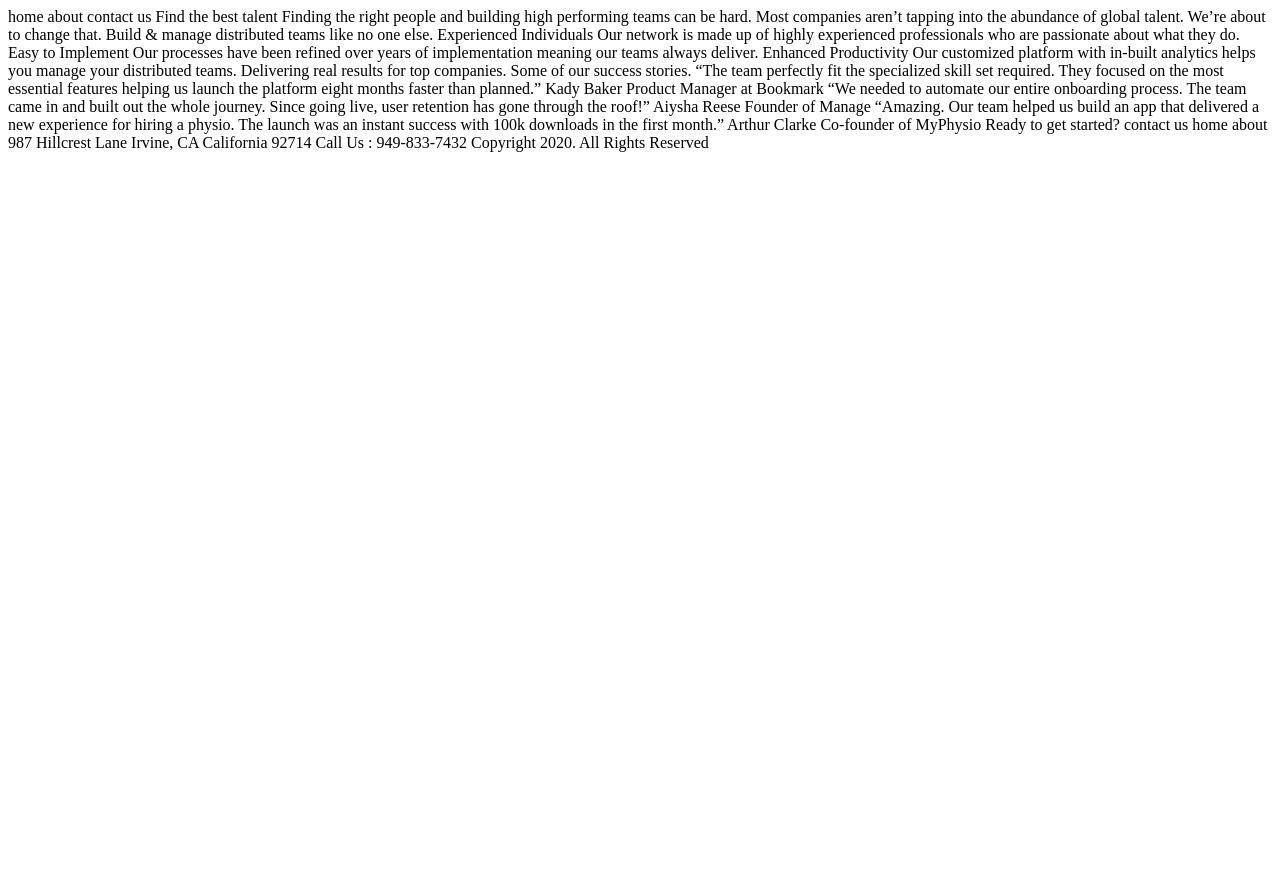
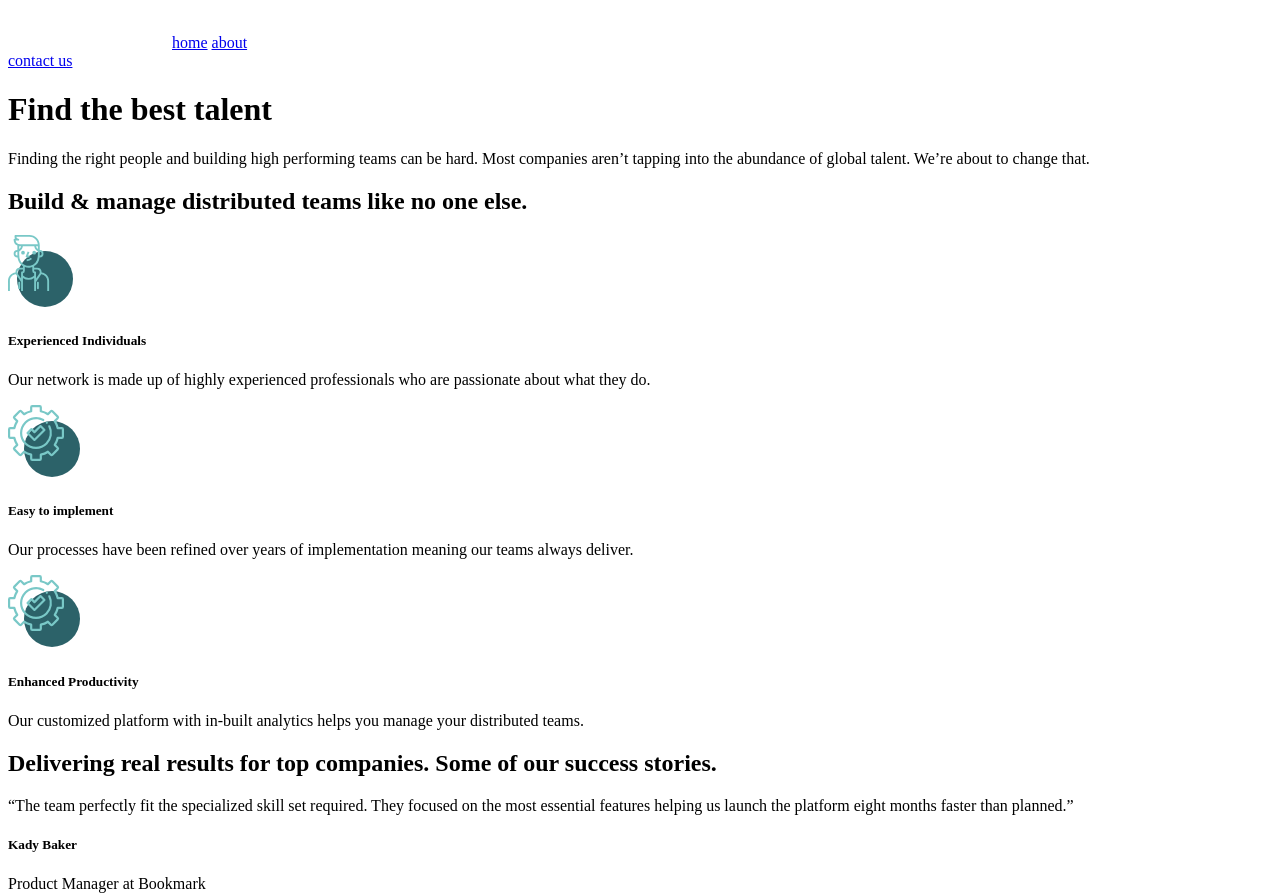
Before and after one commit to bluepersia/MyTeam-Multi-Page-Site, a plain HTML site: page index.html in a window 1280 px wide. Shown: the top 896 px of the page. Before the commit the page ends 800 px from the top, so only its background shows below. Drawn offline with Linux system fonts and the light colour scheme.

Commit message:
Home HTML

```diff
--- a/index.html
+++ b/index.html
@@ -10,74 +10,138 @@
 </head>
 <body>
 
-  home
-  about
+  <header>
+    <nav>
+      <div class="nav-primary">
+        <img src="images/logo.svg" alt="" />
+        <a href="#">home</a>
+        <a href="#">about</a>
+      </div>
 
-  contact us
+      <a href="#" class="btn btn-white">contact us</a>
+
+    </nav>
+
+  </header>
 
 
+  <main>
 
-  Find the best talent
+    <div class="main-block">
+      <h1>Find the best <span>talent</span></h1>
 
-  Finding the right people and building high performing teams can
+      <div class="text">
+        <p>Finding the right people and building high performing teams can
           be hard. Most companies aren’t tapping into the abundance of global
-  talent. We’re about to change that.
+          talent. We’re about to change that.</p>
+      </div>
+    </div>
+
+    <div class="main-block" >
+      <h2>Build & manage distributed teams like no one else.</h2>
+
+      <div class="features">
+        <div class="feature">
+          <img src="images/icon-person.svg" />
+          <div>
+            <h5>Experienced Individuals</h5>
+            <p>Our network is made up of highly experienced professionals who are
+              passionate about what they do.</p>
+          </div>
+        </div>
+        <div class="feature">
+          <img src="images/icon-cog.svg" />
+          <div>
+            <h5>Easy to implement</h5>
+            <p>Our processes have been refined over years of implementation meaning
+              our teams always deliver.</p>
+          </div>
+        </div>
+        <div class="feature">
+          <img src="images/icon-cog.svg" />
+          <div>
+            <h5>Enhanced Productivity</h5>
+            <p>Our customized platform with in-built analytics helps you manage your
+              distributed teams.</p>
+          </div>
+        </div>
+      </div>
+    </div>
 
 
+    <div class="main-block">
+      <h2>Delivering real results for top companies. Some of our <span>success stories.</span></h2>
 
-  Build & manage distributed teams like no one else.
+      <div>
+        <p>“The team perfectly fit the specialized skill set required. They focused
+          on the most essential features helping us launch the platform eight months
+          faster than planned.”</p>
+        <h5>Kady Baker</h5>
+        <p>Product Manager at Bookmark</p>
 
-  Experienced Individuals
-  Our network is made up of highly experienced professionals who are
-  passionate about what they do.
+        <img src="images/avatar-kady.jpg" />
+      </div>
 
-  Easy to Implement
-  Our processes have been refined over years of implementation meaning
-  our teams always deliver.
+      <div>
+        <p>“We needed to automate our entire onboarding process. The team came in and
+          built out the whole journey. Since going live, user retention has gone
+          through the roof!”</p>
+        <h5>Aiysha Reese</h5>
+        <p>Founder of Manage</p>
 
-  Enhanced Productivity
-  Our customized platform with in-built analytics helps you manage your
-  distributed teams.
+        <img src="images/avatar-aiysha.jpg" />
+      </div>
+
+      <div>
+        <p>“Amazing. Our team helped us build an app that delivered a new experience for
+          hiring a physio. The launch was an instant success with 100k downloads in the
+          first month.”</p>
+        <h5>Arthur Clarke</h5>
+        <p>Co-founder of MyPhysio</p>
+
+        <img src="images/avatar-aiysha.jpg" />
+      </div>
+    </div>
+
+    <div class="call-to-action">
+      <h2>Ready to get started?</h2>
+      <button class="btn btn-green">contact us</button>
+    </div>
 
 
+  <footer>
+    <div>
+      <img src="images/logo.svg" />
+      <a href="#">home</a>
+      <a href="#">about</a>
+    </div>
 
-  Delivering real results for top companies. Some of our success stories.
-
-  “The team perfectly fit the specialized skill set required. They focused
-  on the most essential features helping us launch the platform eight months
-  faster than planned.”
-  Kady Baker
-  Product Manager at Bookmark
-
-  “We needed to automate our entire onboarding process. The team came in and
-  built out the whole journey. Since going live, user retention has gone
-  through the roof!”
-  Aiysha Reese
-  Founder of Manage
-
-  “Amazing. Our team helped us build an app that delivered a new experience for
-  hiring a physio. The launch was an instant success with 100k downloads in the
-  first month.”
-  Arthur Clarke
-  Co-founder of MyPhysio
-
-
-
-  Ready to get started?
-
-  contact us
-
-
-
-  home
-  about
-
+    <div>
       987  Hillcrest Lane
       Irvine, CA
       California 92714
       Call Us : 949-833-7432
+    </div>
 
-  Copyright 2020. All Rights Reserved
+
+    <div>
+      <div class="social-media">
+          <img src="images/icon-facebook.svg" />
+          <img src="images/icon-pinterest.svg" />
+          <img src="images/icon-twitter.svg" />
+      </div>
+
+      <p>Copyright 2020. All Rights Reserved</p>
+    </div>
+  </footer>
+
+  </main>
+
+
+
+
+
+
 
 </body>
 </html>
```
Lines whose indentation alone changed are shown as unchanged.
